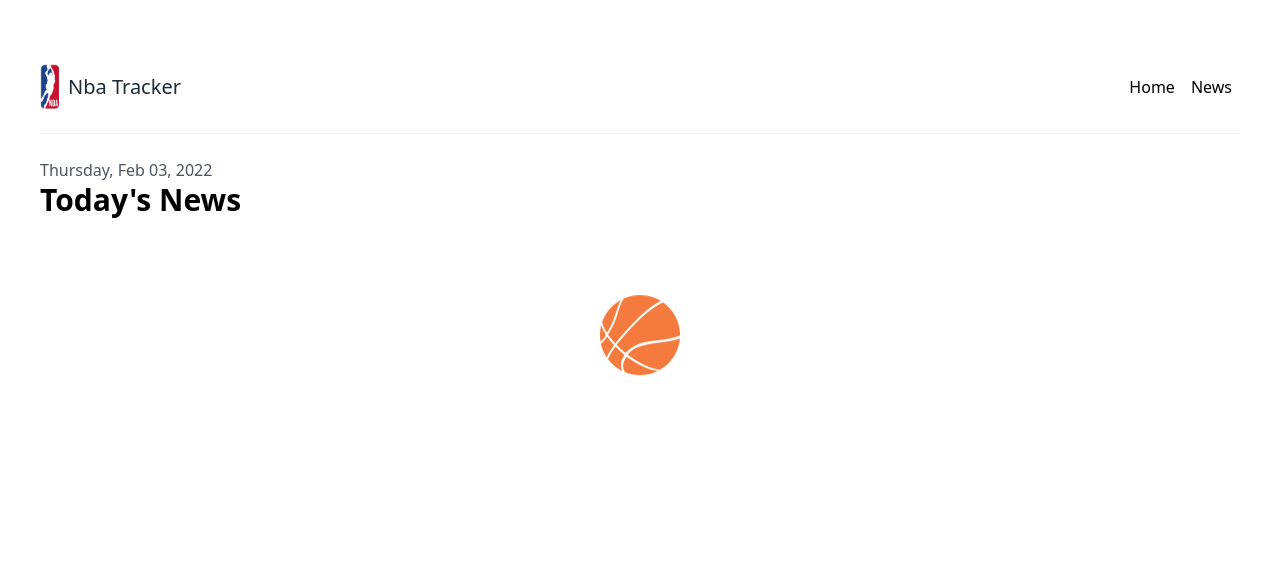
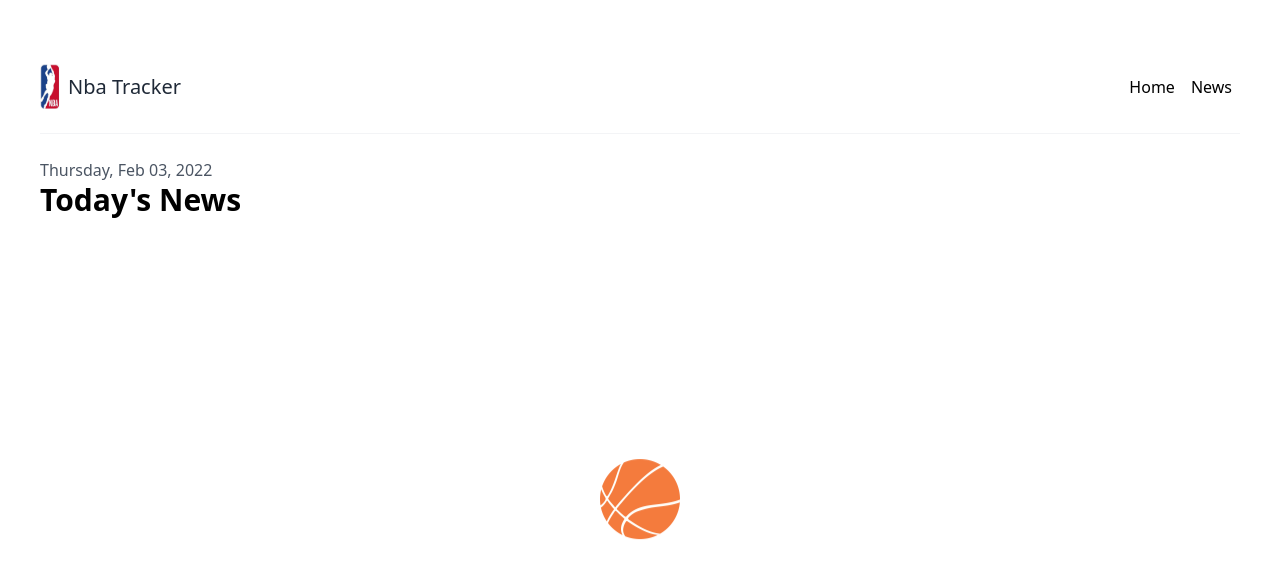
Before and after one commit to tuantruong625/nba-tracker, a React (Create React App) app: page /game-stats/1 in a window 1280 px wide. Shown: the top 578 px of the page. Built offline with nearby package versions, Linux system fonts and the light colour scheme; no server answers.

Commit message:
Finish loading state

```diff
--- a/src/components/Loader/index.tsx
+++ b/src/components/Loader/index.tsx
@@ -0,0 +1,13 @@
+import basketball from './basketball-graphic.png'
+
+const Loader = () => {
+ return (
+  <div className='col-span-full' style={{ height: '65vh' }}>
+   <div className='flex-1 h-full flex justify-center items-center'>
+    <img src={basketball} alt="" className='animate-bounce h-20' />
+   </div>
+  </div>
+ )
+}
+
+export default Loader
--- a/src/pages/gameStats/index.tsx
+++ b/src/pages/gameStats/index.tsx
@@ -1,18 +1,19 @@
 import axios from 'axios'
 import { useEffect, useState } from 'react'
 import { Link, useParams } from 'react-router-dom'
+import Loader from '../../components/Loader'
 import StatsTable from '../../components/StatsTable/index'
 import TopPerformers from '../../components/TopPerformers'
 import { GameStatsType, GameType } from '../../types'
 import { displayLogo } from '../../utils'
-import basketball from './basketball-graphic.png'
+
 
 const GameStats = ({ todaysGames }: { todaysGames: GameType[] }) => {
   let params: any = useParams()
   const [gameStats, setGameStats] = useState<GameStatsType[]>([])
   const [selectedGame] = useState(params.gameId)
   const [game, setGame] = useState<GameType>()
-  const [loading, setLoading] =  useState(false)
+  const [loading, setLoading] = useState(false)
 
   useEffect(() => {
     (async () => {
@@ -22,9 +23,10 @@ const GameStats = ({ todaysGames }: { todaysGames: GameType[] }) => {
           headers: { "Access-Control-Allow-Origin": "*" }
         })
         setGameStats(data.data)
+
         setTimeout(() => {
           setLoading(false)
-        }, 1000);
+        }, 10000);
       } catch (e) {
         console.error(e)
       }
@@ -33,9 +35,7 @@ const GameStats = ({ todaysGames }: { todaysGames: GameType[] }) => {
   }, [todaysGames, game, selectedGame])
 
   if (loading) {
-    return <div className='col-span-full flex justify-center items-center h-max'>
-      <img src={basketball} alt="" className='animate-bounce h-20 mt-14' />
-    </div>
+    return <Loader />
   }
 
   return (
```
Also changed, not shown: src/components/Loader/basketball-graphic.png (renamed from src/pages/gameStats/basketball-graphic.png).
